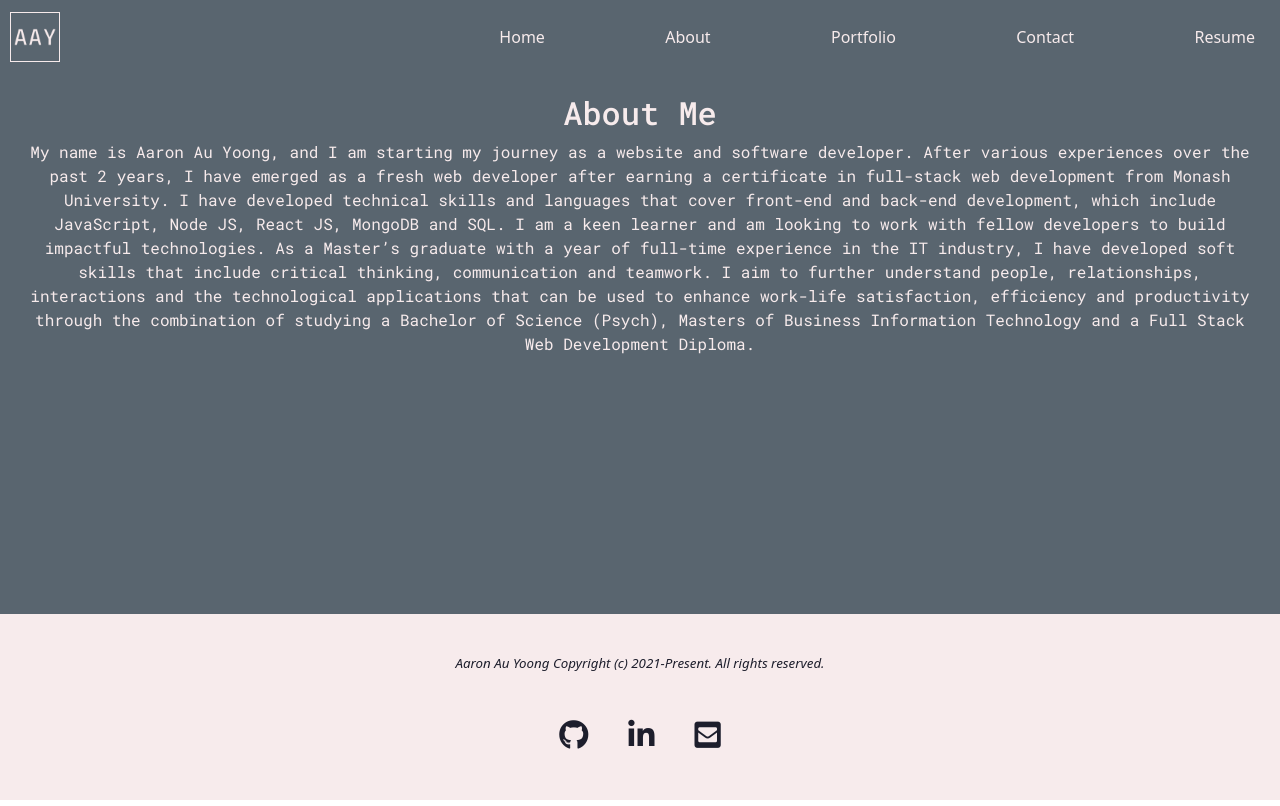
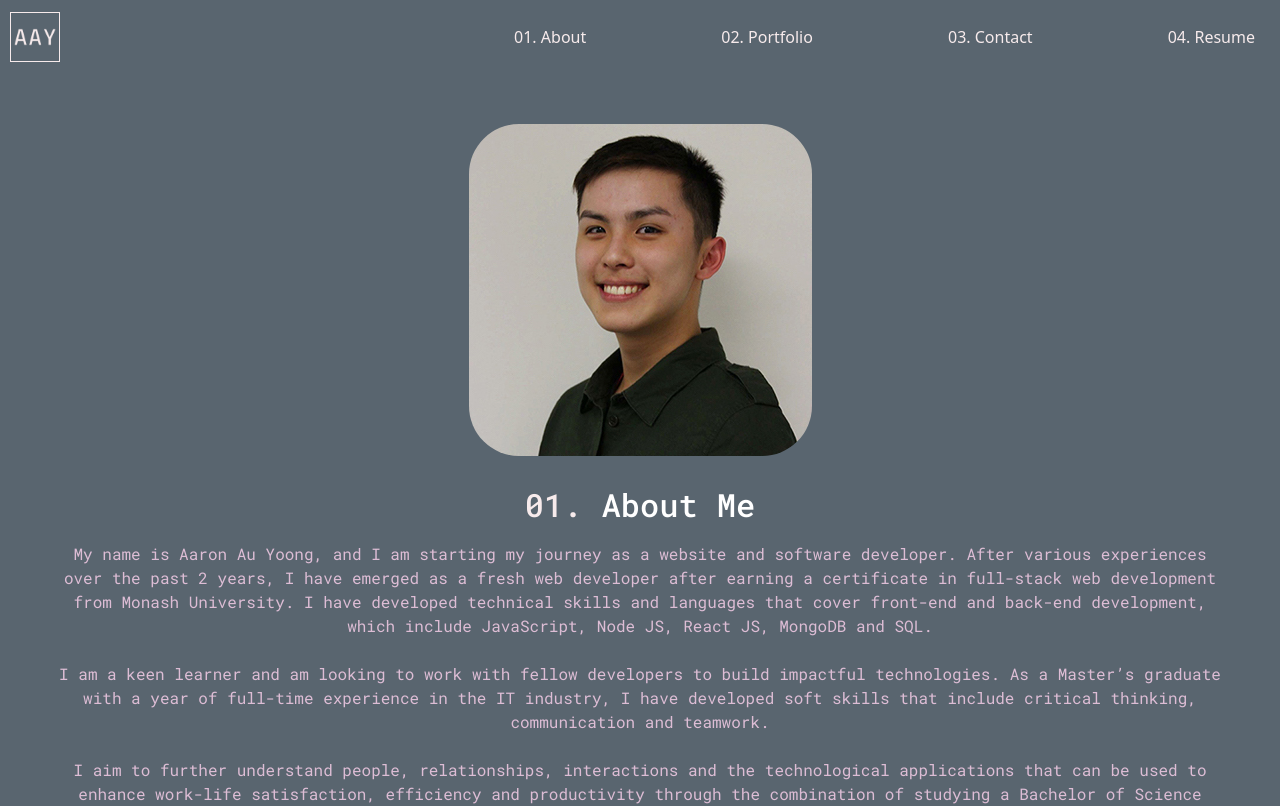
Before and after one commit to aaronauyoong/my-react-portfolio, a React (Create React App) app: page /about in a window 1280 px wide. Shown: the top 806 px of the page. Built offline with nearby package versions, Linux system fonts and the light colour scheme.

Commit message:
updated about me page - added a photo of myself. adjusted styling.

```diff
--- a/src/assets/styles/about.css
+++ b/src/assets/styles/about.css
@@ -1,8 +1,43 @@
 :root {
     /* Main Colour Scheme generated from: https://coolors.co/f7ebec-ddbdd5-ac9fbb-59656f-1d1e2c */
+    --pure-white: white;
     --lavender-blush: #F7EBEC;
     --thistle: #DDBDD5;
     --glossy-grape: #AC9FBB;
     --black-coral: #59656F;
     --raisin-black: #1D1E2C;
 }
+
+.about-me-container {
+    padding: 30px;
+}
+
+.about-me-image {
+    display: flex;
+    flex-wrap: wrap;
+    justify-content: center;
+    align-self: center;
+    align-items: center;
+    padding-bottom: 30px;
+}
+
+.about-me-image img {
+    border-radius: 50px;
+}
+
+.about-me {
+    padding-bottom: 10px;
+}
+
+.about-me span {
+    color: var(--lavender-blush);
+}
+
+.about-me h2 {
+    color: var(--pure-white);
+}
+
+.main-paragraph {
+    color: var(--thistle);
+    text-align: left;
+}
--- a/src/assets/styles/custom-styles.css
+++ b/src/assets/styles/custom-styles.css
@@ -30,6 +30,8 @@ body,
 .react-portfolio {
     height: 100%;
 	color: var(--lavender-blush);
+	background: var(--black-coral);
+
 }
 
 @keyframes transitionIn {
--- a/src/components/about/About.js
+++ b/src/components/about/About.js
@@ -1,13 +1,17 @@
 import React from "react";
 import "../../assets/styles/about.css";
 import "../../assets/styles/custom-styles.css";
+import MyPicture from "../../assets/images/my-picture.jpg"
 
 function About() {
 	return (
 		<section>
-			<div class="main-container">
-				<div id="about-me">
-					<h2>About Me</h2>
+			<div class="about-me-container">
+				<div class="about-me-image">
+					<img src={MyPicture} alt="Portrait of Aaron Au Yoong"/>
+				</div>
+				<div class="about-me">
+					<h2><span class="title-number">01.</span> About Me</h2>
 				</div>
 				<div class="main-paragraph">
 					<p>
@@ -17,11 +21,21 @@ function About() {
 						certificate in full-stack web development from Monash University. I
 						have developed technical skills and languages that cover front-end
 						and back-end development, which include JavaScript, Node JS, React
-						JS, MongoDB and SQL. I am a keen learner and am looking to work with
+						JS, MongoDB and SQL.
+
+						<br/>
+						<br/>
+
+						I am a keen learner and am looking to work with
 						fellow developers to build impactful technologies. As a Master’s
 						graduate with a year of full-time experience in the IT industry, I
 						have developed soft skills that include critical thinking,
-						communication and teamwork. I aim to further understand people,
+						communication and teamwork.
+
+						<br/>
+						<br/>
+
+						I aim to further understand people,
 						relationships, interactions and the technological applications that
 						can be used to enhance work-life satisfaction, efficiency and
 						productivity through the combination of studying a Bachelor of
--- a/src/components/nav/Nav.js
+++ b/src/components/nav/Nav.js
@@ -8,22 +8,25 @@ function Nav() {
         <header>
             <nav class="nav-bar">
                 <div class="square logo">
-                    <img src={Logo} alt="This is the website logo." class="lav-border"/>
+                    <a href="/">
+                        <img
+                            src={Logo}
+                            alt="This is the website logo."
+                            class="lav-border"
+                        />
+                    </a>
                 </div>
-                <a href="/" class="nav-btn">
-                    Home
-                </a>
                 <a href="/about" class="nav-btn">
-                    About
+                    01. About
                 </a>
                 <a href="/portfolio" class="nav-btn">
-                    Portfolio
+                    02. Portfolio
                 </a>
                 <a href="/contact" class="nav-btn">
-                    Contact
+                    03. Contact
                 </a>
                 <a href="/resume" class="nav-btn">
-                    Resume
+                    04. Resume
                 </a>
             </nav>
         </header>
```
